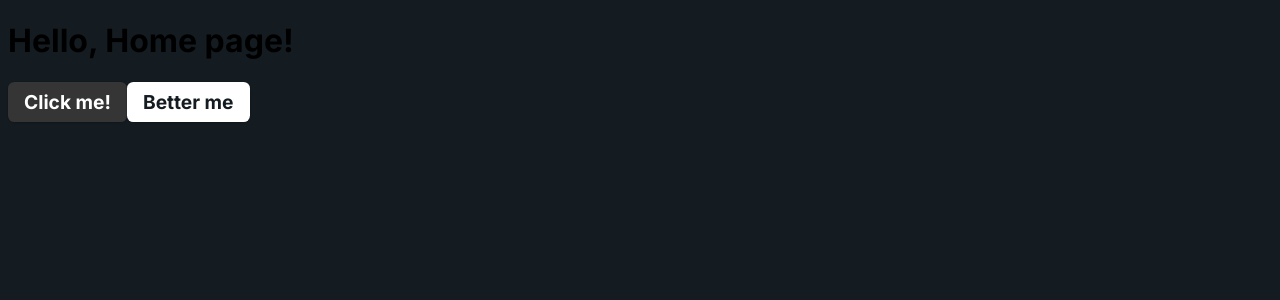
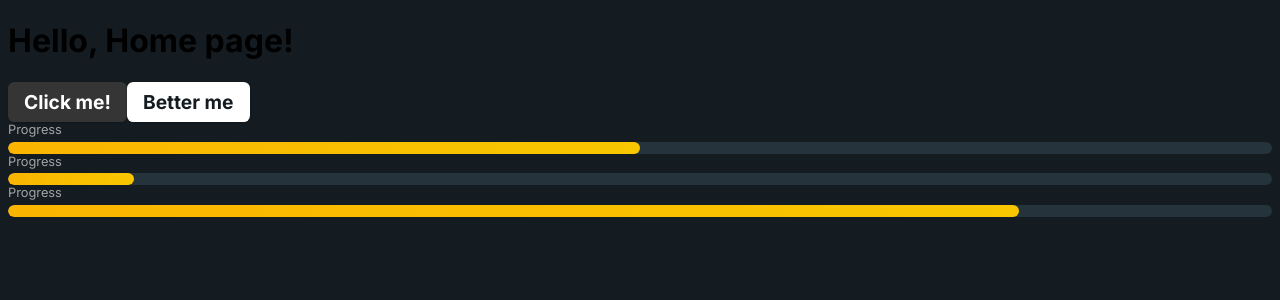
Before and after one commit to JorgeFrias/react-first-contact, a Next.js app: page / in a window 1280 px wide. Shown: the top 300 px of the page. Built offline with nearby package versions, Linux system fonts and the light colour scheme.

Commit message:
Workign on the graph.

```diff
--- a/app/page.tsx
+++ b/app/page.tsx
@@ -1,7 +1,12 @@
 // `app/page.tsx` is the UI for the `/` URL
 "use client";
 
-import { ButtonRole, CustomButton } from "../src/components/CustomButtonComponent";
+import {
+  ButtonRole,
+  CustomButton,
+} from "../src/components/CustomButtonComponent";
+
+import GraphProgressBar from "../src/components/GraphProgressBarComponent";
 
 export default function Page() {
   const handleClick = () => {
@@ -22,6 +27,10 @@ export default function Page() {
         onClick={handleClick}
         children="Better me"
       />
+
+      <GraphProgressBar label="Progress" progress={0.5} />
+      <GraphProgressBar label="Progress" progress={0.1} />
+      <GraphProgressBar label="Progress" progress={0.8} />
     </>
   );
 }
--- a/src/components/CustomButtonComponent.module.scss
+++ b/src/components/CustomButtonComponent.module.scss
@@ -22,4 +22,12 @@
         background-color: #353535;
         color: #FFFFFF;
     }
+
+    &:hover {
+        // 1. Grows the button slightly
+        // 2. The shadow is slightly more pronounced
+        transform: scale(1.05);
+        box-shadow: 0 0 0 1px rgba(0, 0, 0, 0.05), 0 2px 4px 0 rgba(0, 0, 0, 0.15);
+        transition: transform 0.2s ease-in-out, box-shadow 0.2s ease-in-out;
+    }
 }
--- /dev/null
+++ b/src/components/GraphProgressBarComponent.module.scss
@@ -0,0 +1,31 @@
+.graph_progress_bar {
+  display: flex;
+  flex-direction: column;
+  align-items: center;
+
+  &__label {
+    @extend .graph_progress_bar;
+    margin-bottom: .3rem;
+    font-size: .8rem;
+    color: #a3a3a3 !important;
+    align-self: flex-start;
+  }
+
+  &__progress {
+    @extend .graph_progress_bar;
+    width: 100%;
+    height: 12px;
+    background-color: #24333C;
+    border-radius: 6px;
+    overflow: hidden;
+
+    &__bar {
+      @extend .graph_progress_bar__progress;
+      height: 100%;
+      background: linear-gradient(to right, #FBB500, #F8C700);
+      width: 0;
+      transition: width 0.3s ease-in-out;
+      align-self: flex-start;
+    }
+  }
+}
--- /dev/null
+++ b/src/components/GraphProgressBarComponent.tsx
@@ -0,0 +1,35 @@
+import React from "react";
+import styles from "./GraphProgressBarComponent.module.scss";
+import { useEffect, useState } from 'react';
+
+interface Props {
+  /// What the progress bar is representing
+  label: string;
+  /// Normalized progress value [between 0 and 1]
+  progress: number;
+}
+
+/// Progress bar component.
+/// The progress has an appearance that fills from left to right with a gradient from orange to yellow.
+/// The progress bar has a label that is displayed above the progress bar.
+const GraphProgressBar: React.FC<Props> = ({ label, progress }) => {
+  const [barWidth, setBarWidth] = useState(0);
+
+  useEffect(() => {
+    setBarWidth(progress * 100);
+  }, [progress]);
+
+  return (
+    <div className={styles.graph_progress_bar}>
+      <div className={styles.graph_progress_bar__label}>{label}</div>
+      <div className={styles.graph_progress_bar__progress}>
+        <div
+          className={styles.graph_progress_bar__progress__bar}
+          style={{ width: `${barWidth}%` }}
+        ></div>
+      </div>
+    </div>
+  );
+};
+
+export default GraphProgressBar;
```
